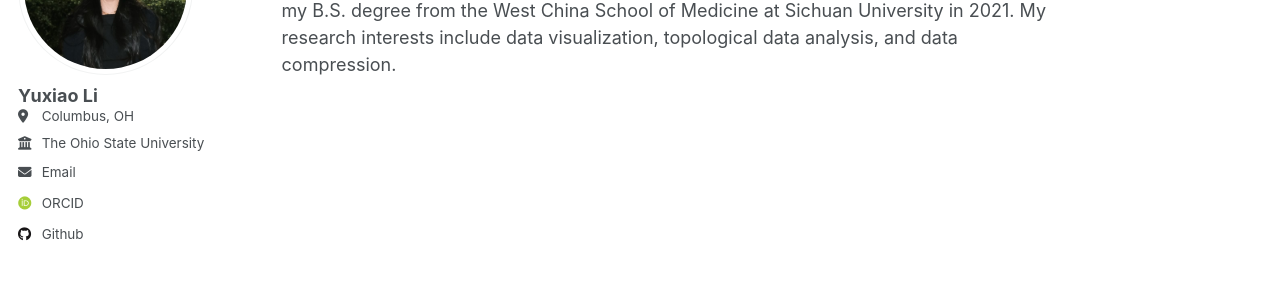
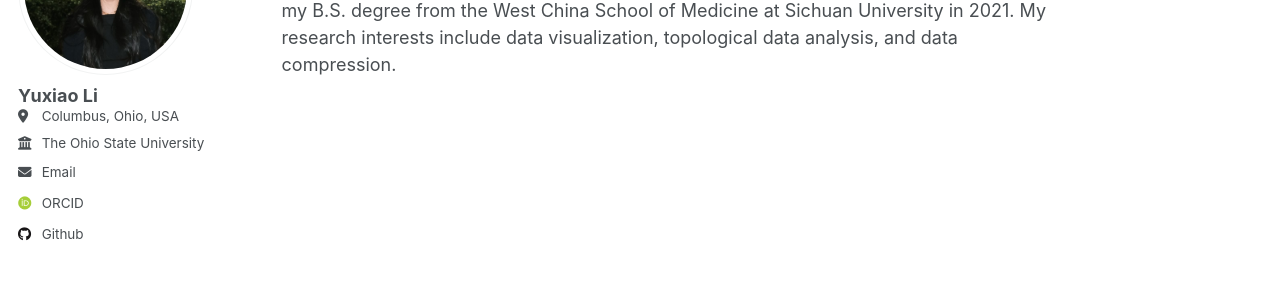
Before and after one commit to YuxiaoLi1234/YuxiaoLi1234.github.io, a Jekyll site: the page built from _pages/about.md, in a window 1280 px wide. Shown: the part 205-505 px from the top of the page. Built offline with Jekyll 4.4.1, drawn with Linux system fonts in a browser that asks for light colours; some web fonts are replaced.

Commit message:
Update _config.yml

```diff
--- a/_config.yml
+++ b/_config.yml
@@ -23,7 +23,7 @@ author:
   # Biographic information
   avatar           : "profile.png"
   name             : "Yuxiao Li"
-  location         : "Columbus, OH"
+  location         : "Columbus, Ohio, USA"
   employer         : "The Ohio State University"
   email            : "li.14025 (at) osu (dot) edu"
 
```
